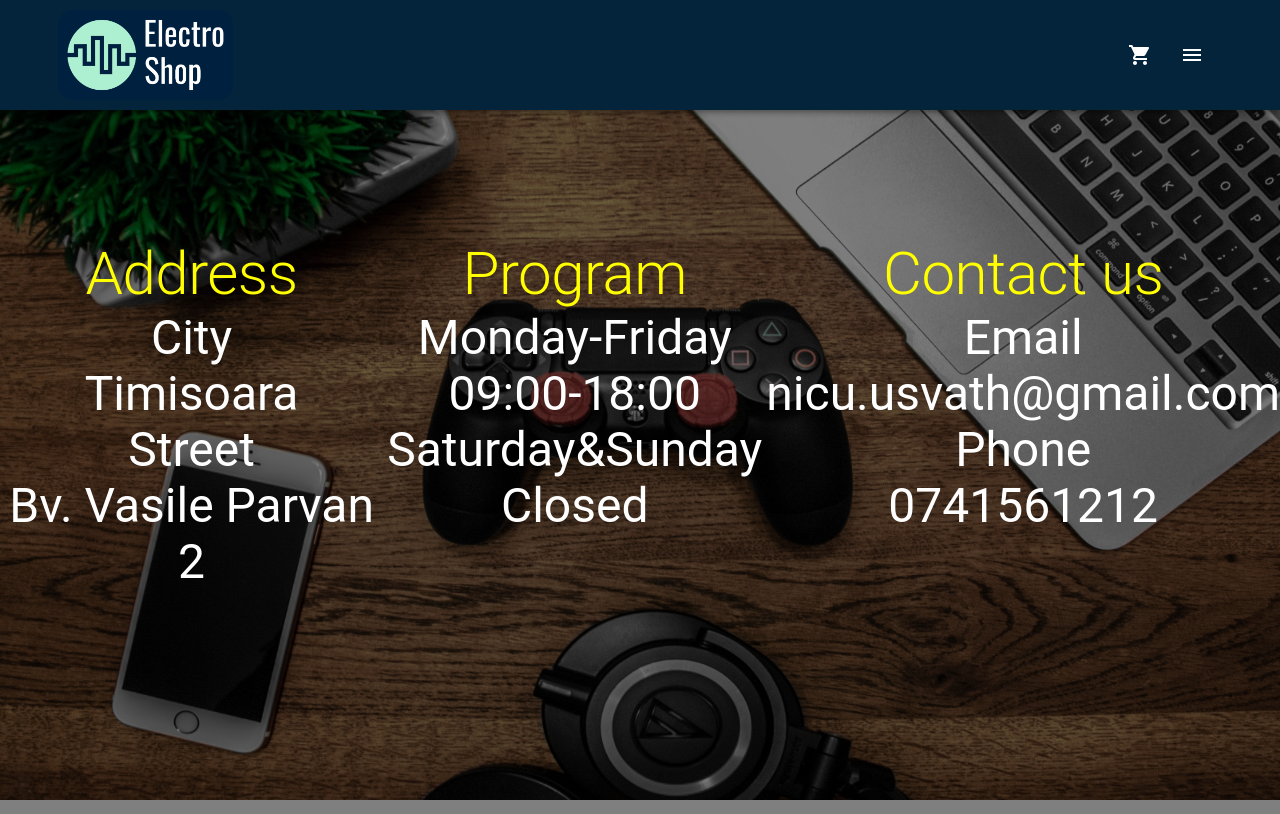
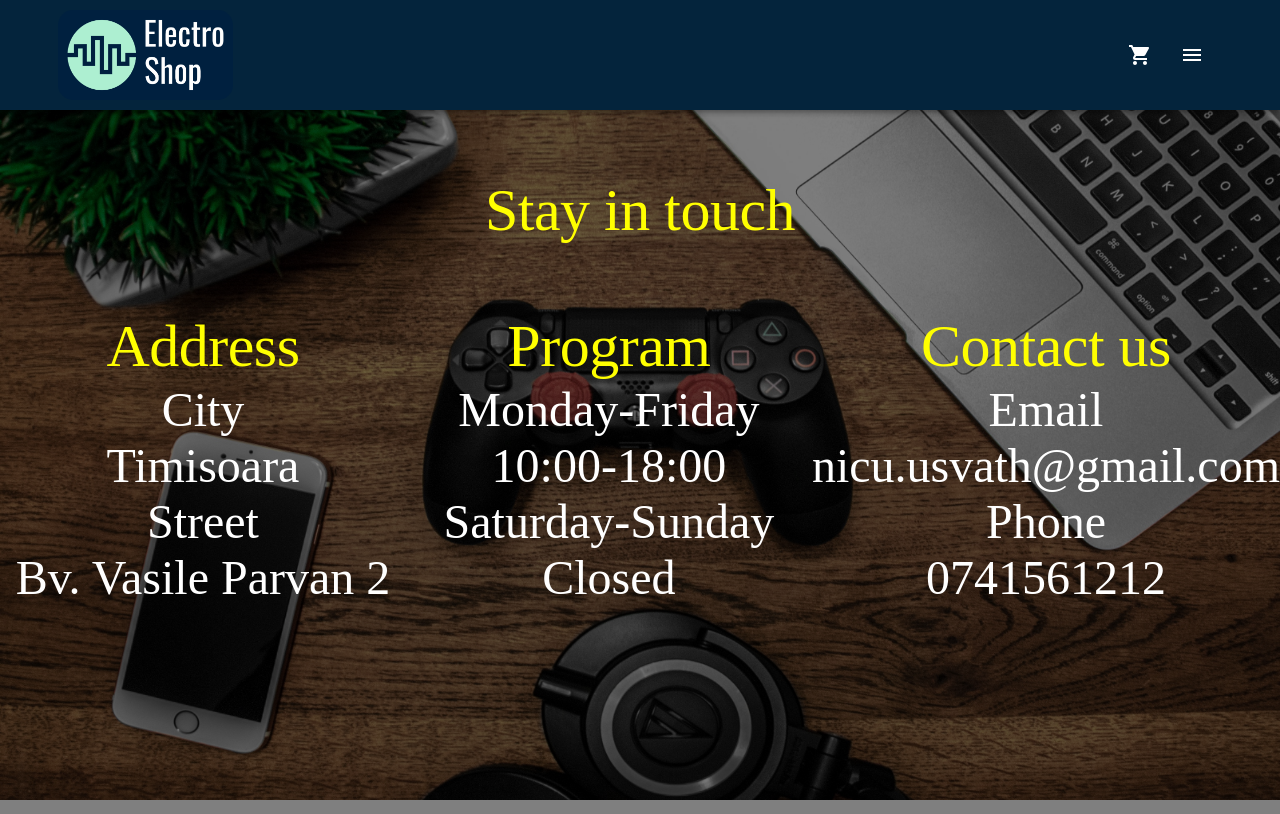
Before and after one commit to UsvathNicolae/electro-shop, a React (Create React App) app in the folder web_client/: page /contact in a window 1280 px wide. Built offline with nearby package versions, Linux system fonts and the light colour scheme.

Commit message:
Modified CSS

```diff
--- a/web_client/src/pages/ContactPage.tsx
+++ b/web_client/src/pages/ContactPage.tsx
@@ -7,6 +7,7 @@ const useStyles = makeStyles({
     background: {
         position: "relative",
         zIndex: -1,
+        top: 0,
         backgroundColor: "rgba(0,0,0,0.5)",
         height: "88vh",
         width: "100%",
@@ -20,14 +21,14 @@ const useStyles = makeStyles({
         height: "100%",
     },
     text: {
-        fontFamily: "Calibri",
+        fontFamily: "Buxton Sketch",
         color: "white",
 
     },
     title: {
-        fontFamily: "Algerian",
         color: "yellow",
-        marginTop: "10%"
+        marginTop: "5%",
+        fontFamily: "Buxton Sketch",
     },
     container: {
         display: "flex",
@@ -42,30 +43,37 @@ const ContactPage = () => {
     return <div>
         <Navbar />
         <div className={styles.background}>
+            <Grid container flexDirection = "column">
+                <Grid item className = {styles.title} marginTop = "5%">
+                    <Typography variant = "h2" fontFamily = "Buxton Sketch" >
+                        Stay in touch
+                    </Typography>
+                </Grid>
+                <Grid item>
                     <div className={ styles.container }>
                         <Grid container flexDirection="column" className={styles.title}>
                             <Grid item>
-                        <Typography variant="h2">
+                                <Typography variant="h2" fontFamily = "Buxton Sketch" >
                                     Address
                                 </Typography>
                             </Grid>
                             <Grid item>
-                        <Typography className = { styles.text } variant = "h3">
+                                <Typography className = { styles.text } fontFamily = "Buxton Sketch" variant = "h3">
                                     City
                                 </Typography>
                             </Grid>
-                    <Grid item>
-                        <Typography className = { styles.text } variant = "h3">
+                            <Grid item >
+                                <Typography className = { styles.text } fontFamily = "Buxton Sketch" variant = "h3">
                                     Timisoara
                                 </Typography>
                             </Grid>
                             <Grid item>
-                        <Typography className = { styles.text } variant = "h3">
+                                <Typography className = { styles.text } fontFamily = "Buxton Sketch" variant = "h3">
                                     Street
                                 </Typography>
                             </Grid>
                             <Grid item>
-                        <Typography className = { styles.text } variant = "h3">
+                                <Typography className = { styles.text } fontFamily = "Buxton Sketch" variant = "h3">
                                     Bv. Vasile Parvan 2
                                 </Typography>
                             </Grid>
@@ -73,27 +81,27 @@ const ContactPage = () => {
 
                         <Grid container flexDirection="column"  className={styles.title}>
                             <Grid item>
-                        <Typography variant="h2">
+                                <Typography variant="h2" fontFamily = "Buxton Sketch">
                                     Program
                                 </Typography>
                             </Grid>
                             <Grid item>
-                        <Typography className = { styles.text } variant = "h3">
+                                <Typography className = { styles.text } fontFamily = "Buxton Sketch" variant = "h3">
                                     Monday-Friday
                                 </Typography>
                             </Grid>
                             <Grid item>
-                        <Typography className = { styles.text } variant = "h3">
-                            09:00-18:00
+                                <Typography className = { styles.text } fontFamily = "Buxton Sketch" variant = "h3">
+                                    10:00-18:00
                                 </Typography>
                             </Grid>
                             <Grid item>
-                        <Typography className = { styles.text } variant = "h3">
-                            Saturday&Sunday
+                                <Typography className = { styles.text } fontFamily = "Buxton Sketch" variant = "h3">
+                                    Saturday-Sunday
                                 </Typography>
                             </Grid>
                             <Grid item>
-                        <Typography className = { styles.text } variant = "h3">
+                                <Typography className = { styles.text } fontFamily = "Buxton Sketch" variant = "h3">
                                     Closed
                                 </Typography>
 
@@ -102,32 +110,35 @@ const ContactPage = () => {
 
                         <Grid container flexDirection="column"  className={styles.title}>
                             <Grid item>
-                        <Typography variant="h2">
+                                <Typography variant="h2" fontFamily = "Buxton Sketch">
                                     Contact us
                                 </Typography>
                             </Grid>
                             <Grid item>
-                        <Typography className = { styles.text } variant = "h3">
+                                <Typography className = { styles.text } fontFamily = "Buxton Sketch" variant = "h3">
                                     Email
                                 </Typography>
                             </Grid>
                             <Grid item>
-                        <Typography className = { styles.text } variant = "h3">
+                                <Typography className = { styles.text } fontFamily = "Buxton Sketch" variant = "h3">
                                     nicu.usvath@gmail.com
                                 </Typography>
                             </Grid>
                             <Grid item>
-                        <Typography className = { styles.text } variant = "h3">
+                                <Typography className = { styles.text } fontFamily = "Buxton Sketch" variant = "h3">
                                     Phone
                                 </Typography>
                             </Grid>
                             <Grid item>
-                        <Typography className = { styles.text } variant = "h3">
+                                <Typography className = { styles.text } fontFamily = "Buxton Sketch" variant = "h3">
                                     0741561212
                                 </Typography>
                             </Grid>
                         </Grid>
                     </div>
+                </Grid>
+
+            </Grid>
         </div>
         <img className={ styles.imageWrapper } src = "contact.jpg"></img>
     </div>;
```
Lines whose indentation alone changed are shown as unchanged.
